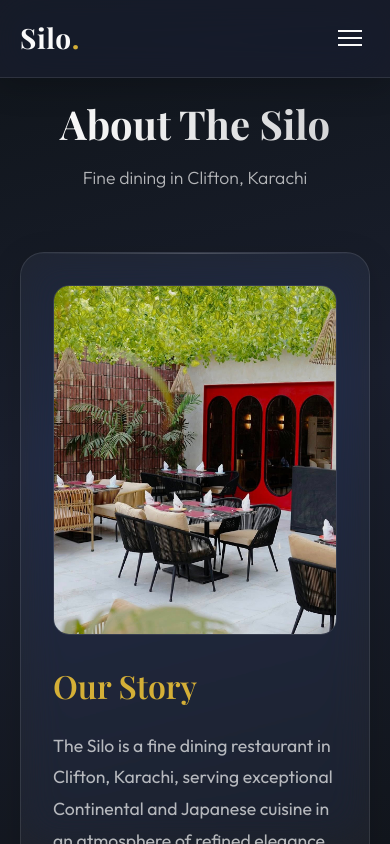
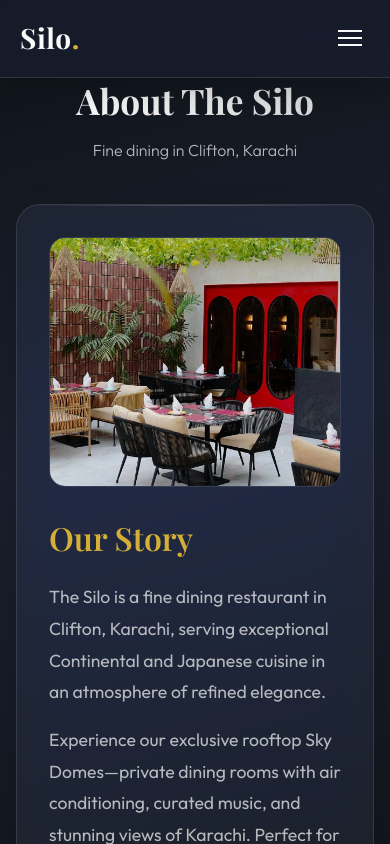
Before and after one commit to Dzuhaib/Silo-Restaurant, a Next.js app: page /about in a window 390 px wide. Built offline with nearby package versions, Linux system fonts and the light colour scheme; a web font is replaced by a local one.

Commit message:
style: make about page responsive for mobile view

```diff
--- a/src/app/about/page.module.css
+++ b/src/app/about/page.module.css
@@ -13,7 +13,7 @@
 }
 
 .title {
-    font-size: clamp(2.5rem, 6vw, 4rem);
+    font-size: clamp(2.5rem, 8vw, 4rem);
     margin-bottom: 16px;
     background: linear-gradient(to right, #fff, rgba(255, 255, 255, 0.8));
     -webkit-background-clip: text;
@@ -22,7 +22,7 @@
 }
 
 .subtitle {
-    font-size: clamp(1.1rem, 2vw, 1.5rem);
+    font-size: clamp(1rem, 3vw, 1.5rem);
     color: var(--text-secondary);
     font-weight: 300;
 }
@@ -67,8 +67,8 @@
 
 /* Info Grid - 3 Equal Columns */
 .infoGrid {
-    display: grid !important;
-    grid-template-columns: repeat(3, minmax(0, 1fr)) !important;
+    display: grid;
+    grid-template-columns: repeat(3, minmax(0, 1fr));
     gap: 24px;
     margin-bottom: 60px;
     width: 100%;
@@ -191,15 +191,19 @@
 }
 
 /* Responsive Design */
-@media (max-width: 1200px) {
+@media (max-width: 1024px) {
     .infoGrid {
-        grid-template-columns: 1fr;
+        grid-template-columns: repeat(2, 1fr);
     }
 }
 
-@media (max-width: 968px) {
+@media (max-width: 768px) {
     .about {
         padding: 100px 20px 40px;
+    }
+
+    .header {
+        margin-bottom: 40px;
     }
 
     .storyGrid {
@@ -208,7 +212,35 @@
     }
 
     .storyImage {
-        height: 350px;
+        height: 300px;
+    }
+
+    .infoGrid {
+        grid-template-columns: 1fr;
+        gap: 20px;
+    }
+
+    .card {
+        gap: 16px;
+    }
+
+    .hoursRow {
+        flex-direction: row; /* Keep row for 768px if possible, or adjust to column if still tight */
+        justify-content: space-between;
+    }
+}
+
+@media (max-width: 480px) {
+    .about {
+        padding: 80px 16px 32px;
+    }
+
+    .title {
+        font-size: 2.2rem;
+    }
+
+    .storyImage {
+        height: 250px;
     }
 
     .hoursRow {
@@ -216,4 +248,8 @@
         align-items: flex-start;
         gap: 4px;
     }
+
+    .socialLink {
+        padding: 12px 14px;
+    }
 }
```
